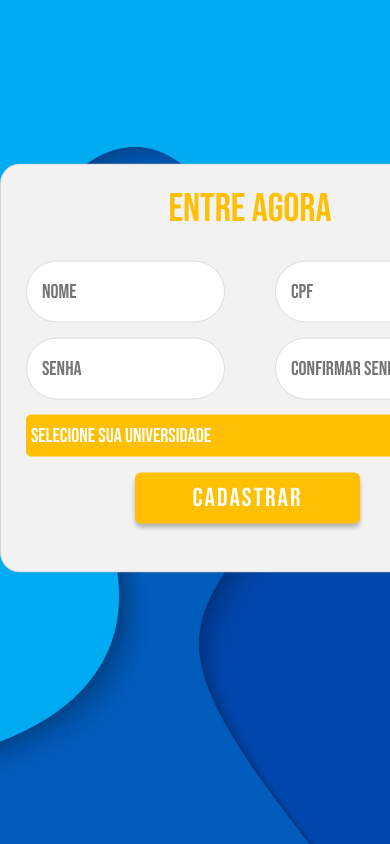
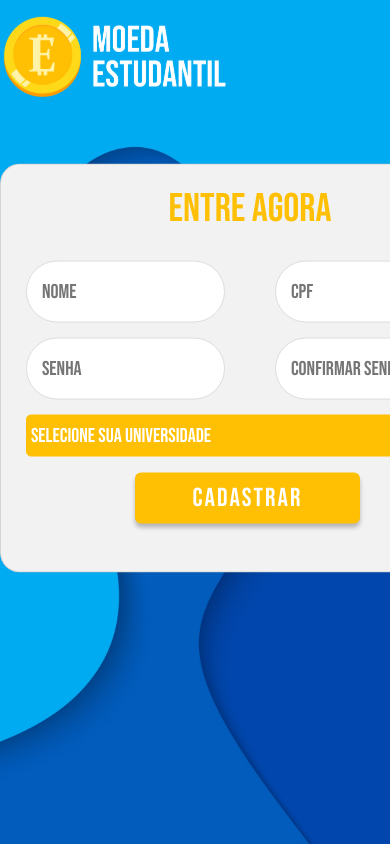
Before and after one commit to jeronimoluiz/Moeda-Estudantil, a Vue app in the folder frontend/: page /register in a window 390 px wide. Shown: the top 844 px of the page. Built offline with nearby package versions, Linux system fonts and the light colour scheme.

Commit message:
Ajuste para o logo da Moeda Estudantil para um ajuste responsivo.

```diff
--- a/frontend/src/components/Register.vue
+++ b/frontend/src/components/Register.vue
@@ -1,6 +1,6 @@
 <template>
   <div class = "main">
-    <b-img :src="require('../assets/logo.png')" class="image-fluid" height="80%"></b-img>
+    <b-img :src="require('../assets/logo.png')" class="image-fluid" alt = "Responsive image" height="80%"></b-img>
     <div class="cadastro">
       <div class="card">
         <h1>ENTRE AGORA</h1>
@@ -58,7 +58,7 @@
 
   .image-fluid{
     position: absolute;
-    transform: translate(-304%, 13%);
+    transform: translate(-49vw, 2vh);
 
   }
 
```
